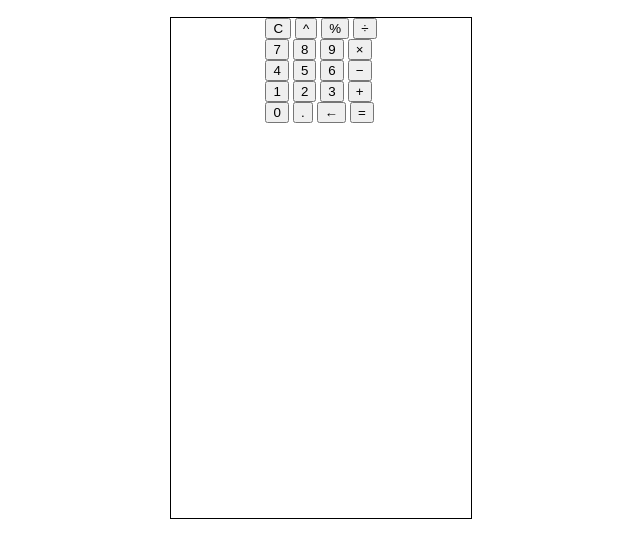
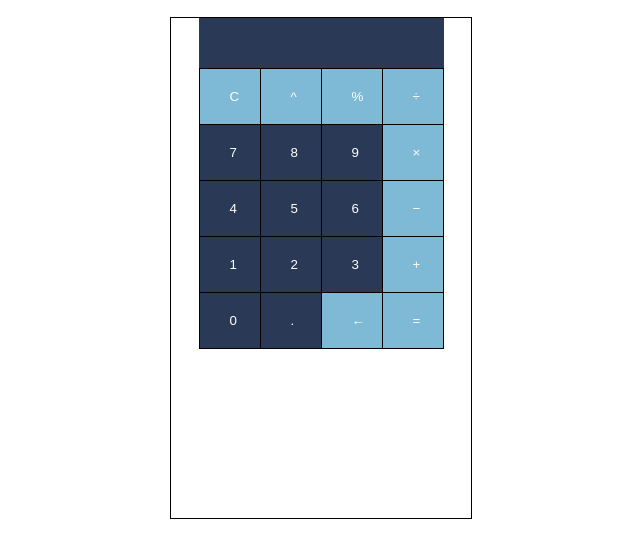
Before and after one commit to MK-DlR/calculator, a plain HTML site: page index.html in a window 1280 px wide. Shown: the part 58-616 px from the top of the page, without its empty margins (319-959 px from the left). Drawn offline with Linux system fonts and the light colour scheme.

Commit message:
Add content and button styling

```diff
--- a/calcStyle.css
+++ b/calcStyle.css
@@ -1,11 +1,6 @@
 /* calcStyle.css */
 
-/*
-https://www.w3schools.com/hTML/tryit.asp?filename=tryhtml_id_class
-# for id (only used for 1 element within the page)
-. for class (can be used by multiple elements to style them the same)
-*/
-
+/* content alignment */
 #content {
   display: flex;
   flex-direction: column;
@@ -13,9 +8,109 @@ https://www.w3schools.com/hTML/tryit.asp?filename=tryhtml_id_class
   align-items: center;
   }
 
+/* container alignment */
 #container {
   display: flex;
   flex-wrap: wrap;
   justify-content: center;
-  background-color: white;
   }
+
+/* display alignment and styling */
+#display {
+  height: 50px;
+  background-color:#2a3a56;
+  color: white;
+  display: flex;
+  justify-content: flex-end;
+  align-items: center;
+  padding-right: 10px;
+  font-size: 25px;
+  }
+
+/* BTN-GROUP */
+/* btn-group alignment and styling */
+.btn-group button {
+  background-color: #2a3a56;
+  border: 1px solid rgb(0, 0, 0);
+  color: white;
+  width: 50px;
+  padding: 20px 30px;
+  cursor: pointer;
+  float: left;
+  border-bottom: none;
+}
+
+/* prevent double borders */
+.btn-group button:not(:last-child) {
+  border-right: none;
+}
+
+/* add button background color on hover */
+.btn-group button:hover {
+  background-color: #7eb9d5;
+}
+
+/* BTN-GROUP1 */
+/* btn-group1 alignment and styling */
+.btn-group1 button {
+  background-color: #7eb9d5;
+  border: 1px solid rgb(0, 0, 0);
+  color: white;
+  width: 50px;
+  padding: 20px 30px;
+  cursor: pointer;
+  float: left;
+  border-bottom: none;
+}
+
+/* prevent double borders */
+.btn-group1 button:not(:last-child) {
+  border-right: none;
+}
+
+/* add button background color on hover */
+.btn-group1 button:hover {
+  background-color: #2a3a56;
+}
+
+/* BTN-GROUP SPECIAL */
+/* btn-group alignment and styling */
+.btn-group .special {
+  background-color: #7eb9d5;
+}
+
+.btn-group .special:hover {
+  background-color: #2a3a56;
+}
+
+/* BTN-GROUP2 */
+/* btn-group2 alignment and styling */
+.btn-group2 button {
+  background-color: #2a3a56;
+  border: 1px solid rgb(0, 0, 0);
+  color: white;
+  width: 50px;
+  padding: 20px 30px;
+  cursor: pointer;
+  float: left;
+}
+
+/* prevent double borders */
+.btn-group2 button:not(:last-child) {
+  border-right: none;
+}
+
+/* add button background color on hover */
+.btn-group2 button:hover {
+  background-color: #7eb9d5;
+}
+
+/* BTN-GROUP2 SPECIAL */
+/* btn-group2 alignment and styling */
+.btn-group2 .special {
+  background-color: #7eb9d5;
+}
+
+.btn-group2 .special:hover {
+  background-color: #2a3a56;
+}
```
